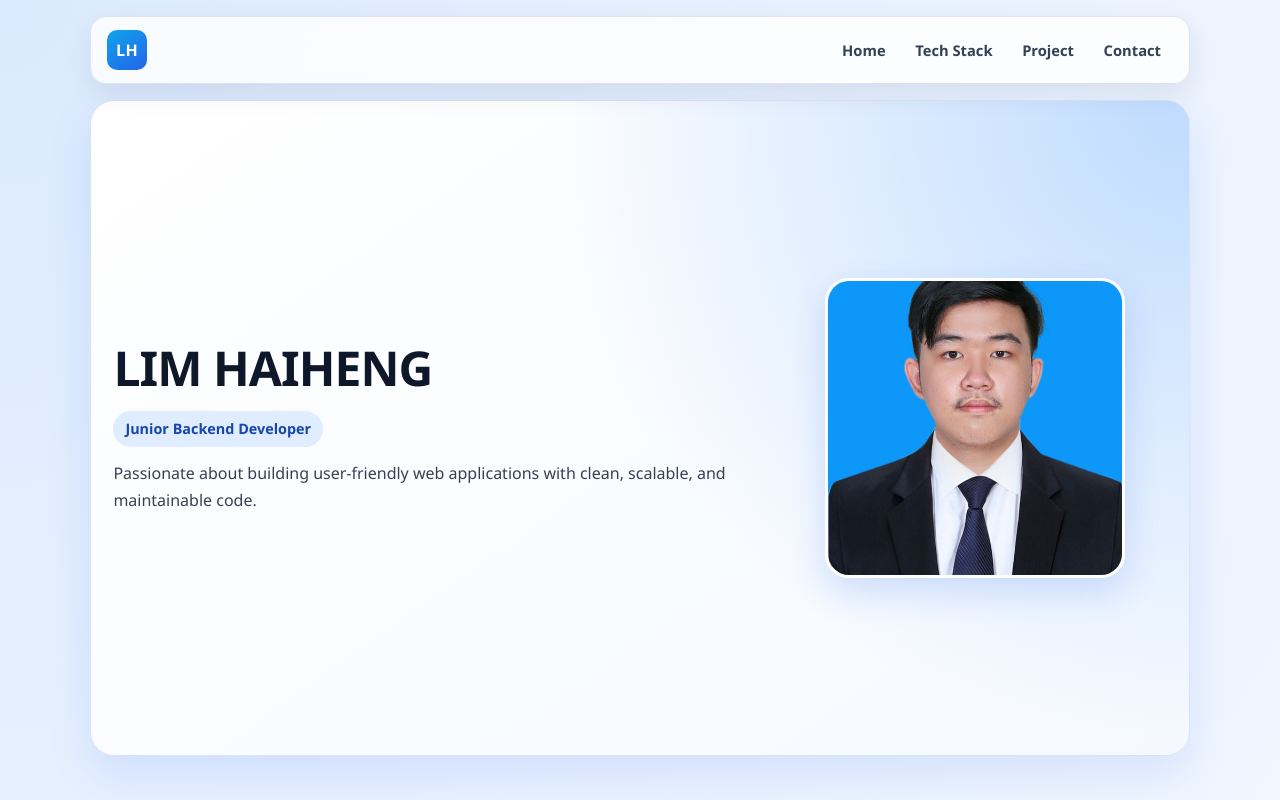
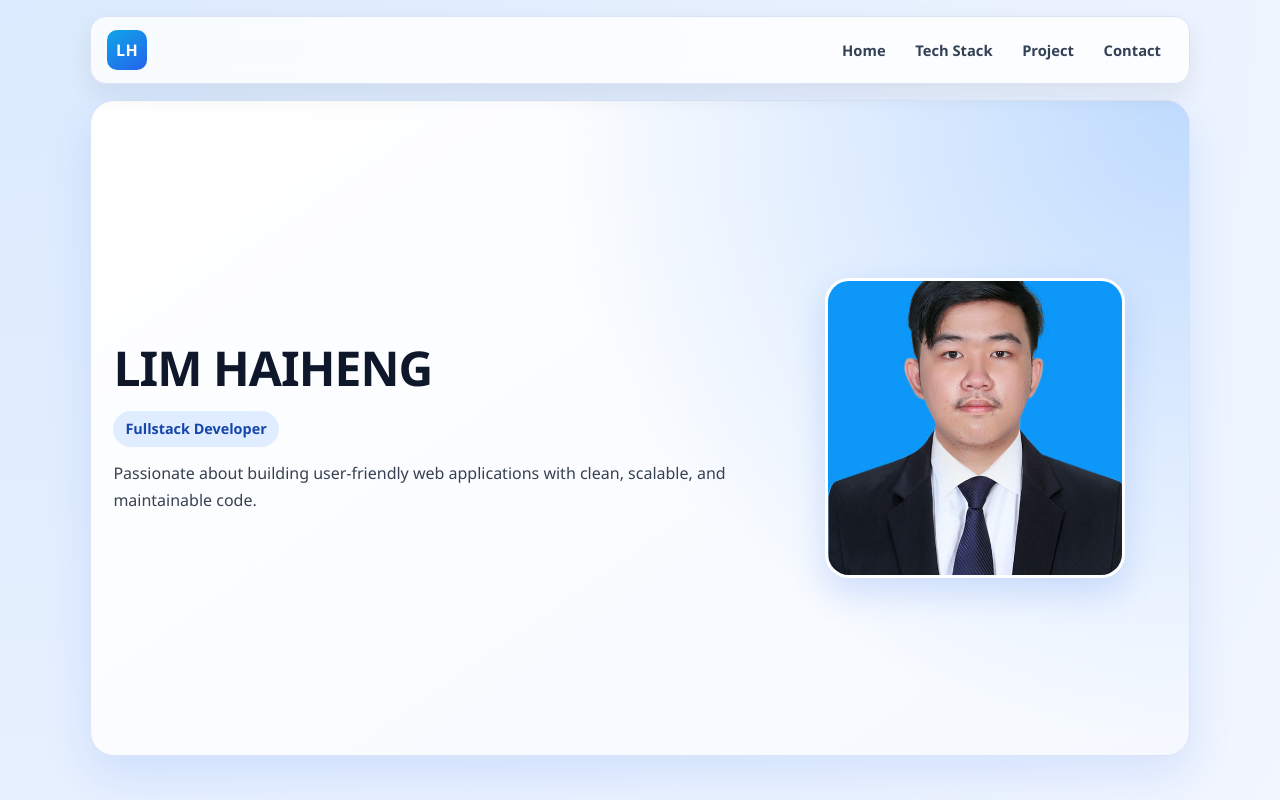
Before and after one commit to HaihengDev/My-Portfolio, a React (Vite) app: page / in a window 1280 px wide. Shown: the top 800 px of the page. Built offline with nearby package versions, Linux system fonts and the light colour scheme.

Commit message:
changed from backend developer -> fullstack developer

```diff
--- a/src/components/Hero.tsx
+++ b/src/components/Hero.tsx
@@ -6,7 +6,7 @@ export default function Hero() {
     <section className="hero-wrapper" id="hero-wrapper">
       <aside>
         <h2>Lim Haiheng</h2>
-        <p>Junior Backend Developer</p>
+        <p>Fullstack Developer</p>
         <p>
           Passionate about building user-friendly web applications with clean,
           scalable, and maintainable code.
```
